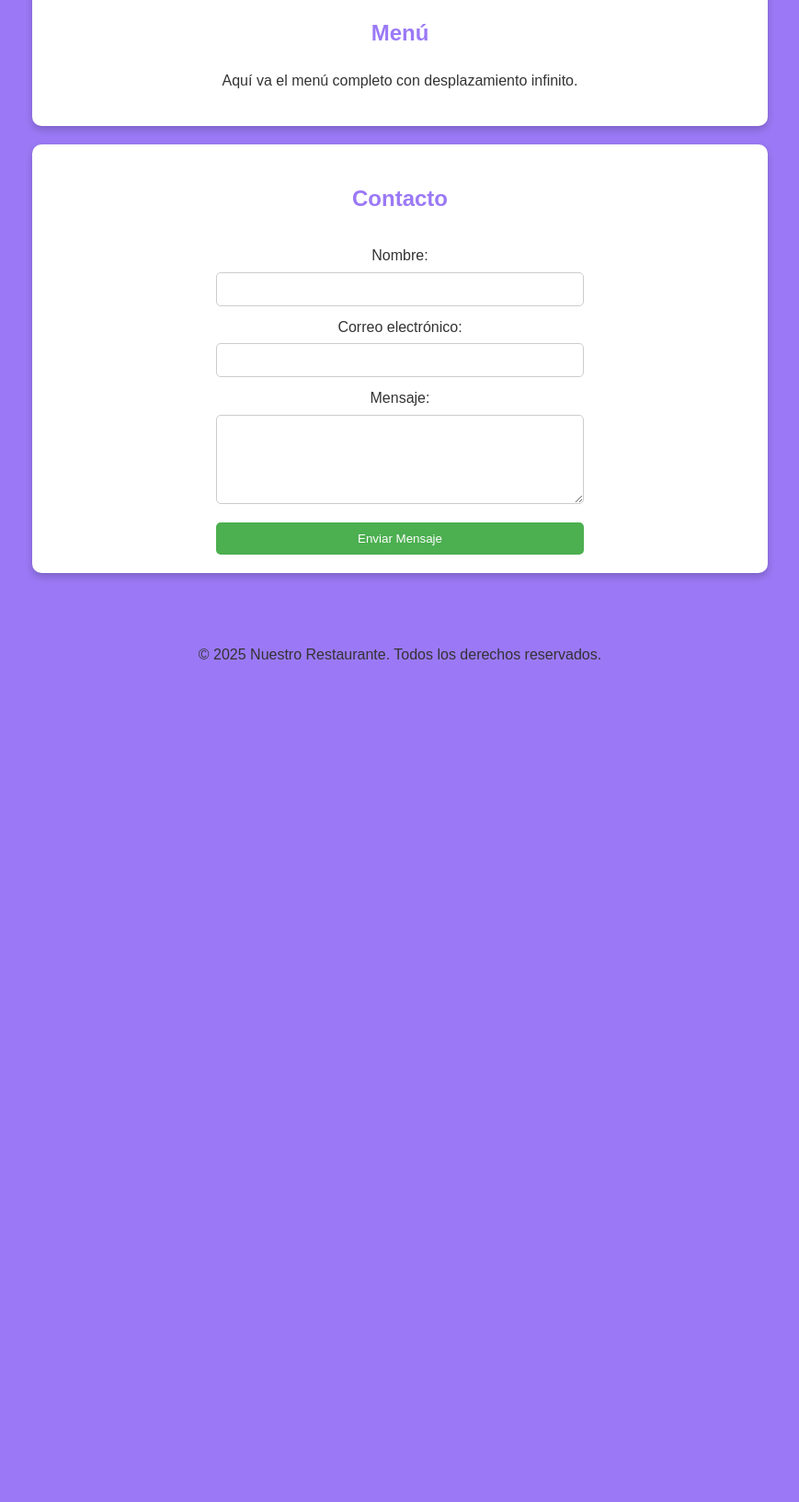
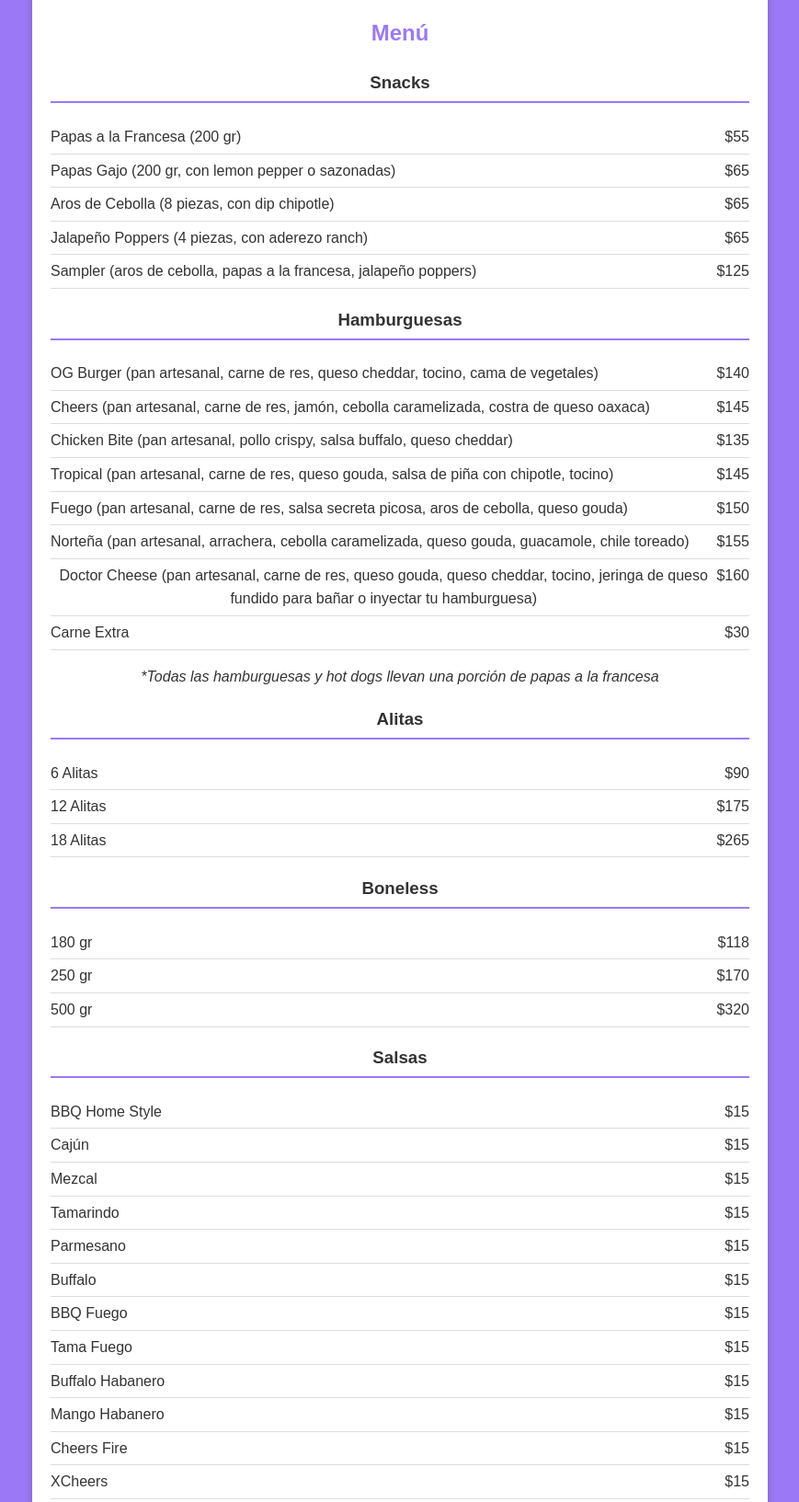
Before and after one commit to webqueretaro/negocio, a plain HTML site: page index.html in a window 1280 px wide. Shown: the part 491-2124 px from the top of the page at 92% size, without its empty margins (205-1074 px from the left). Before the commit the page ends 1241 px from the top, so only its background shows below. Drawn offline with Linux system fonts and the light colour scheme.

Commit message:
index.html

```diff
--- a/index.html
+++ b/index.html
@@ -170,7 +170,69 @@
         <section id="menu" class="menu">
             <img src="hamburguesa.jpg" alt="Hamburguesa">
             <h2>Menú</h2>
-            <p>Aquí va el menú completo con desplazamiento infinito.</p>
+
+            <!-- Snacks -->
+            <h3>Snacks</h3>
+            <ul>
+                <li>Papas a la Francesa (200 gr) <span>$55</span></li>
+                <li>Papas Gajo (200 gr, con lemon pepper o sazonadas) <span>$65</span></li>
+                <li>Aros de Cebolla (8 piezas, con dip chipotle) <span>$65</span></li>
+                <li>Jalapeño Poppers (4 piezas, con aderezo ranch) <span>$65</span></li>
+                <li>Sampler (aros de cebolla, papas a la francesa, jalapeño poppers) <span>$125</span></li>
+            </ul>
+
+            <!-- Hamburguesas -->
+            <h3>Hamburguesas</h3>
+            <ul>
+                <li>OG Burger (pan artesanal, carne de res, queso cheddar, tocino, cama de vegetales) <span>$140</span></li>
+                <li>Cheers (pan artesanal, carne de res, jamón, cebolla caramelizada, costra de queso oaxaca) <span>$145</span></li>
+                <li>Chicken Bite (pan artesanal, pollo crispy, salsa buffalo, queso cheddar) <span>$135</span></li>
+                <li>Tropical (pan artesanal, carne de res, queso gouda, salsa de piña con chipotle, tocino) <span>$145</span></li>
+                <li>Fuego (pan artesanal, carne de res, salsa secreta picosa, aros de cebolla, queso gouda) <span>$150</span></li>
+                <li>Norteña (pan artesanal, arrachera, cebolla caramelizada, queso gouda, guacamole, chile toreado) <span>$155</span></li>
+                <li>Doctor Cheese (pan artesanal, carne de res, queso gouda, queso cheddar, tocino, jeringa de queso fundido para bañar o inyectar tu hamburguesa) <span>$160</span></li>
+                <li>Carne Extra <span>$30</span></li>
+            </ul>
+            <p><em>*Todas las hamburguesas y hot dogs llevan una porción de papas a la francesa</em></p>
+
+            <!-- Alitas -->
+            <h3>Alitas</h3>
+            <ul>
+                <li>6 Alitas <span>$90</span></li>
+                <li>12 Alitas <span>$175</span></li>
+                <li>18 Alitas <span>$265</span></li>
+            </ul>
+
+            <!-- Boneless -->
+            <h3>Boneless</h3>
+            <ul>
+                <li>180 gr <span>$118</span></li>
+                <li>250 gr <span>$170</span></li>
+                <li>500 gr <span>$320</span></li>
+            </ul>
+
+            <!-- Salsas -->
+            <h3>Salsas</h3>
+            <ul>
+                <li>BBQ Home Style <span>$15</span></li>
+                <li>Cajún <span>$15</span></li>
+                <li>Mezcal <span>$15</span></li>
+                <li>Tamarindo <span>$15</span></li>
+                <li>Parmesano <span>$15</span></li>
+                <li>Buffalo <span>$15</span></li>
+                <li>BBQ Fuego <span>$15</span></li>
+                <li>Tama Fuego <span>$15</span></li>
+                <li>Buffalo Habanero <span>$15</span></li>
+                <li>Mango Habanero <span>$15</span></li>
+                <li>Cheers Fire <span>$15</span></li>
+                <li>XCheers <span>$15</span></li>
+            </ul>
+
+            <!-- Extra -->
+            <h3>Extra</h3>
+            <ul>
+                <li>Tocino, queso, aderezo (jamón, tocino, salsas y aderezos), aguacate <span>$15</span></li>
+            </ul>
         </section>
 
         <section id="contacto" class="contacto">
@@ -191,7 +253,7 @@
     </main>
 
     <footer>
-        <p>&copy; 2025 Nuestro Restaurante. Todos los derechos reservados.</p>
+        <p>© 2025 Nuestro Restaurante. Todos los derechos reservados.</p>
     </footer>
 </body>
 </html>
```
